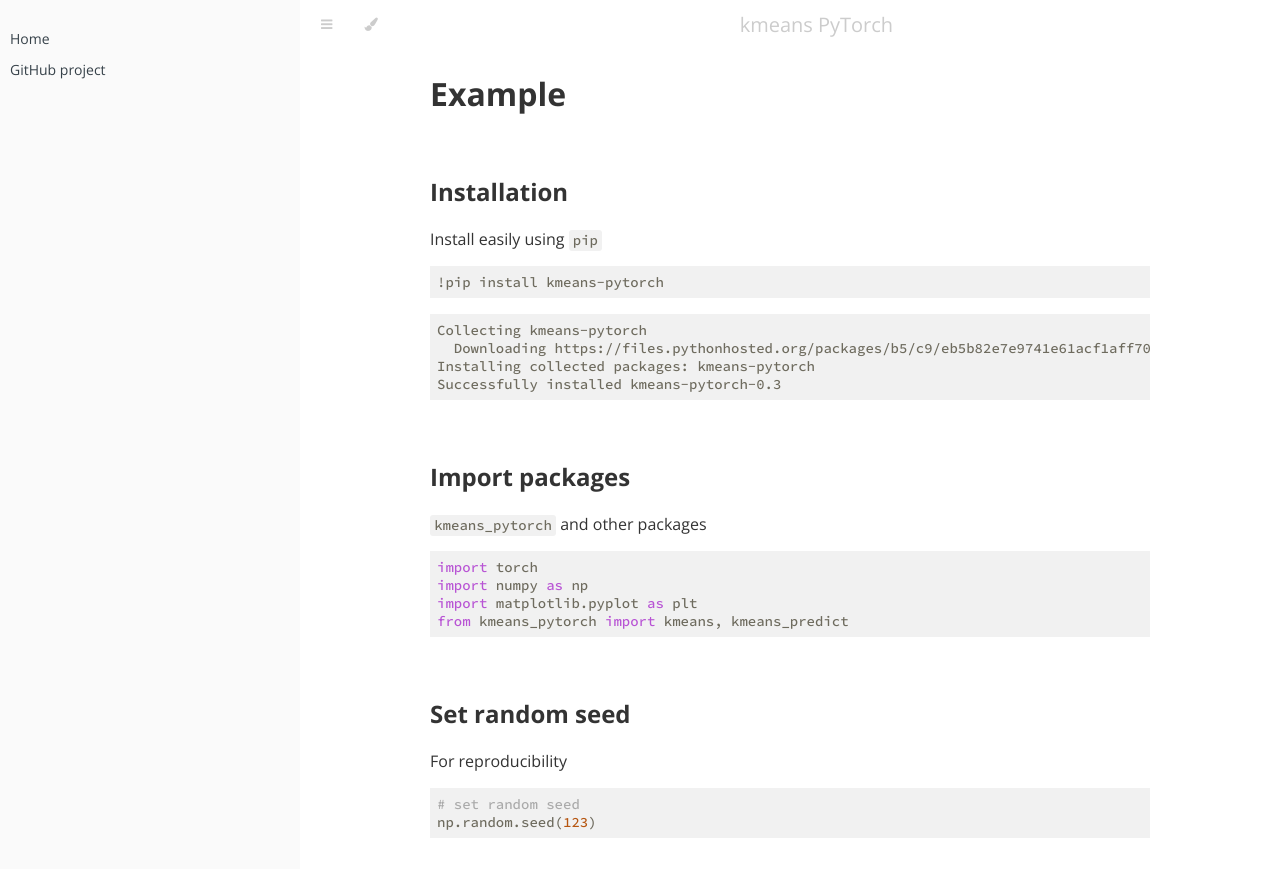
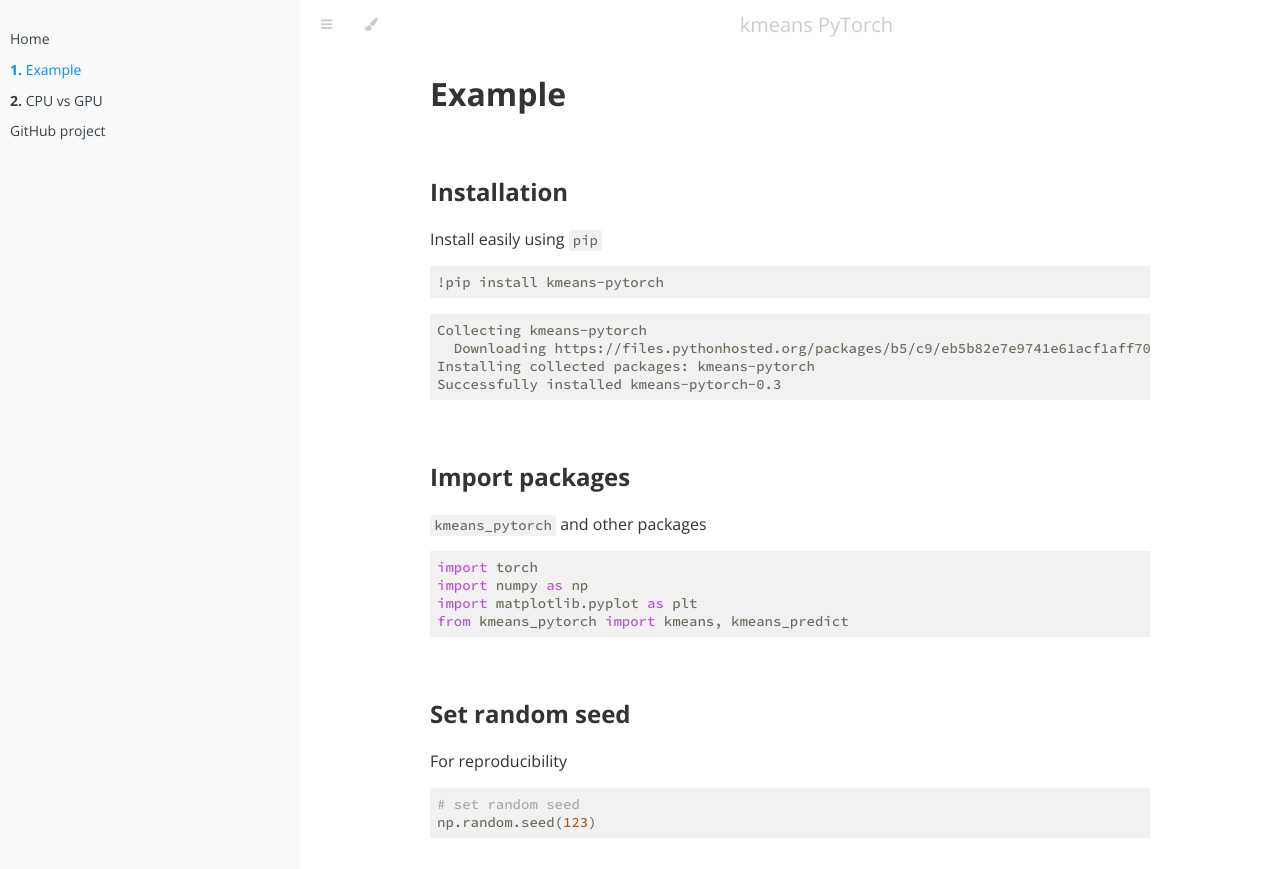
Before and after one commit to subhadarship/kmeans_pytorch, a Jekyll site: the page built from docs/chapters/example/example.md, in a window 1280 px wide and 900 px high. Shown: the top 869 px of the window. Built offline with Jekyll 4.4.1, drawn with Linux system fonts in a browser that asks for light colours; part of the change alters nothing that is shown.

```diff
--- a/docs/_config.yml
+++ b/docs/_config.yml
@@ -30,7 +30,6 @@ kramdown:
 
 # Chapter Configuration (up to a 2 level nested list)
 
-# chapters:
-prologues:
+chapters:
   - path: chapters/example/example.md
   - path: chapters/cpu_vs_gpu/cpu_vs_gpu.md
```
